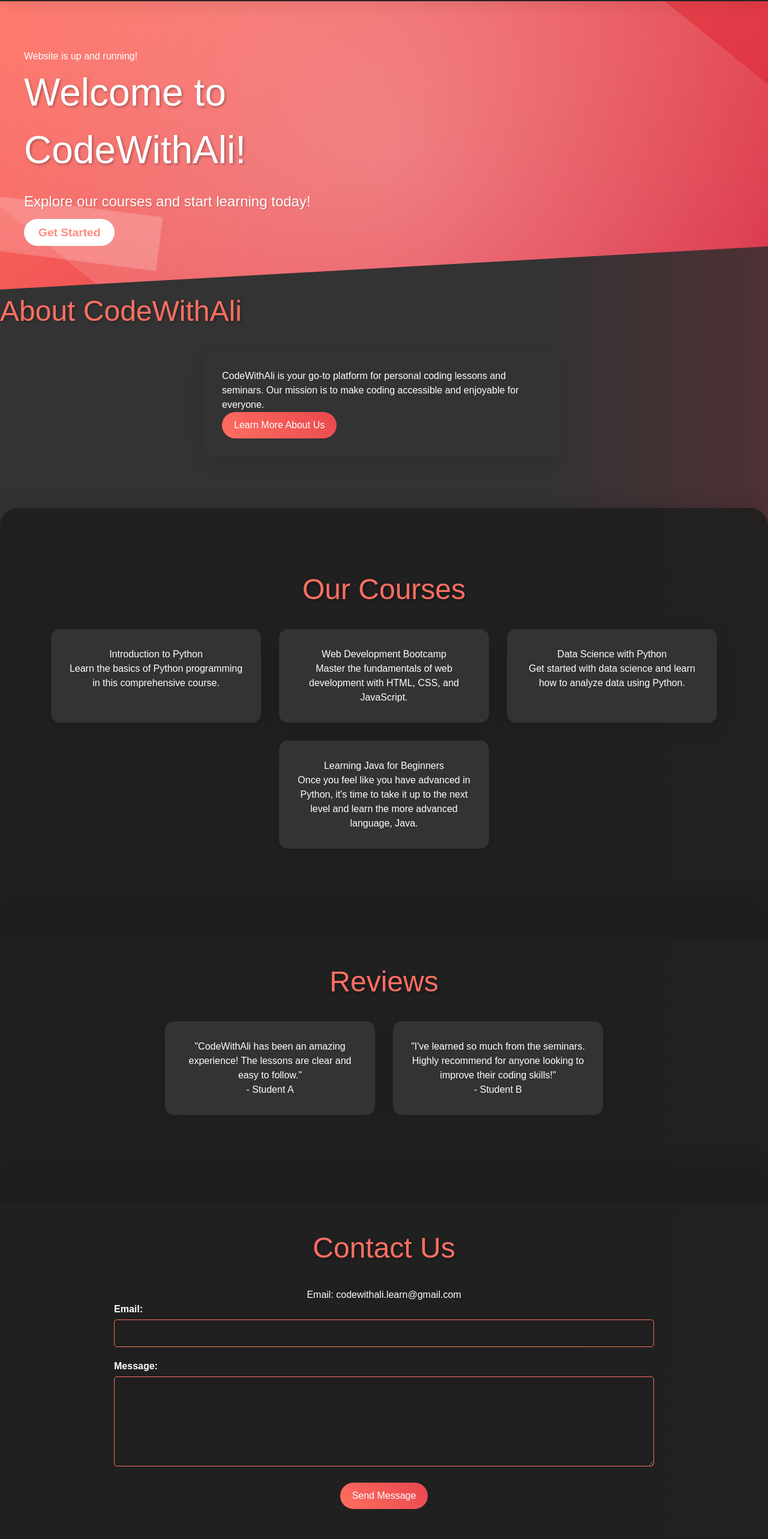
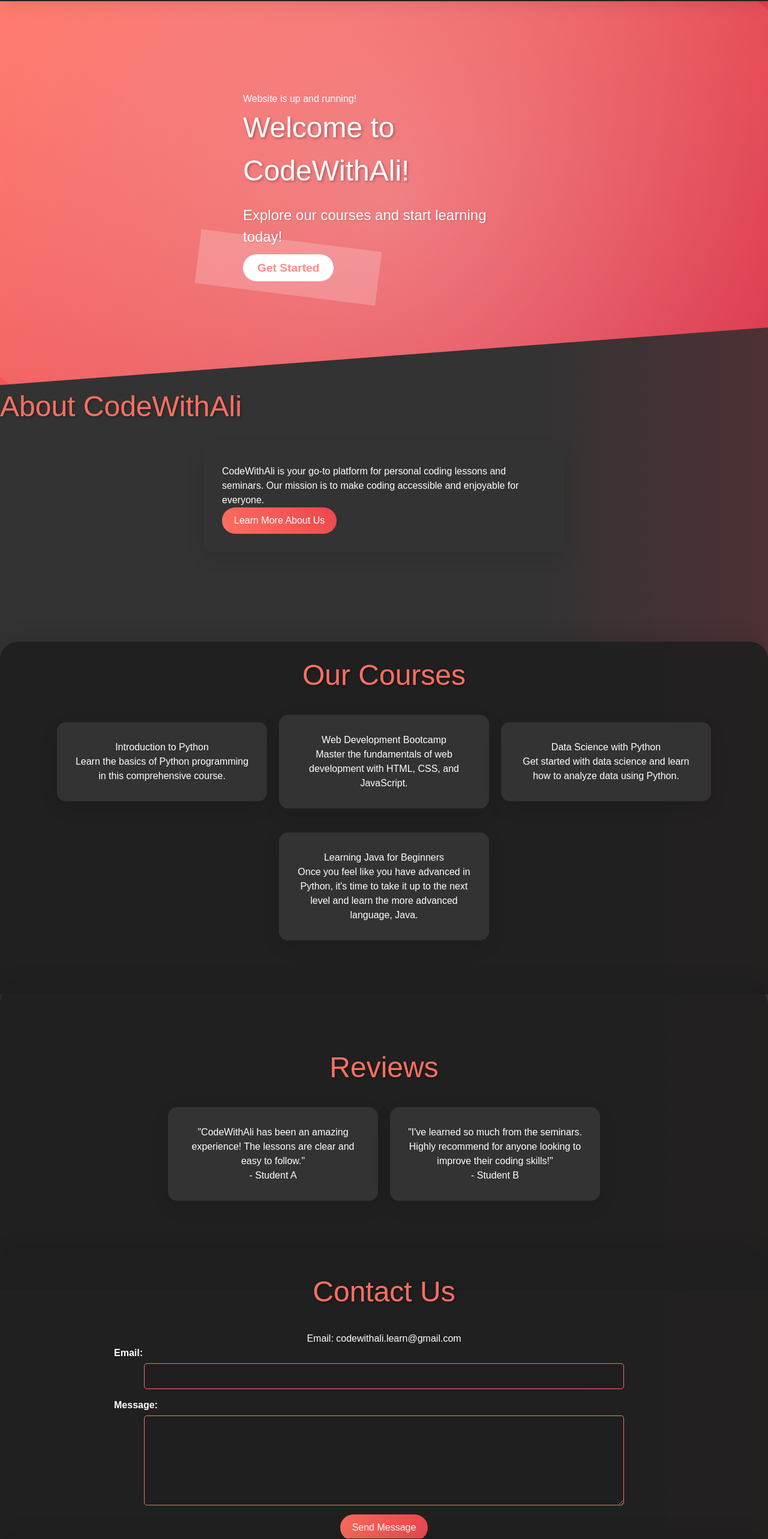
Before and after one commit to CodeWithAli-Co/CodeWithAli, a Next.js app: page / in a window 1280 px wide. Shown: the part 68-2634 px from the top of the page at 60% size. Built offline with nearby package versions, Linux system fonts and the light colour scheme.

Commit message:
Compressed the mediaSize.css by 100 lines while sizing every pixel resolution from 400-1200 and above

```diff
--- a/src/app/mediaSizing.css
+++ b/src/app/mediaSizing.css
@@ -1,159 +1,33 @@
-/* Tablet and smaller screens */
-@media (max-width: 768px) {
-    .contact-form {
-      max-width: 90%;
-      margin: 0 auto;
-    }
-
-    footer {
-      padding: 20px 0;
-      margin-top: 40px;
-    }
+/* Base styles (mobile first) */
+body, html {
+    width: 100%;
+    overflow-x: hidden;
   }
 
-  /* Mobile screens */
-  @media (max-width: 400px) {
-    body {
-      width: 100%;
-      min-height: 100vh;
-      overflow-x: hidden;
-    }
-
-    .nav-links {
-        display: none;
-      }
-
-      .mobile-menu {
-        display: block;
-      }
-
-    .hero {
-      width: 100%;
-      min-height: 80vh; /* Increase the height */
-      padding: 60px 20px; /* Increase padding top/bottom */
-      display: flex;
-      flex-direction: column;
-      justify-content: center;
-      gap: 30px; /* Add space between elements */
-      box-sizing: border-box;
-    }
-    .hero-text h1 {
-      font-size: 2.5rem; /* Slightly larger font */
-      line-height: 1.2;
-      margin-bottom: 20px;
-    }
-
-    .hero-text{
-      max-width: 500px;
-    }
-
-    .courses {
-      max-width: 100%;
-      margin: 0 auto;
-      margin-bottom: 50px;
-      padding: 20px;
-      height: auto;
-    }
-
-    .course-card {
-      height: auto;
-      min-height: 130px;
-      margin-bottom: 20px;
-    }
-
-    .course-grid,
-    .review-grid,
-    .faq-grid,
-    .about-grid {
-      width: 100%;
-      max-width: 100%;
-      height: auto;
-      display: flex;
-      flex-direction: column;
-      gap: 20px;
-      padding: 0 15px;
-    }
-
-    .contact {
-      width: 100%;
-      padding: 30px 15px;
-      margin-bottom: 30px;
-
-    }
-
-
-    .form-group {
-      width: 80%;
-      margin-bottom: 15px;
-      margin: 0 auto 15px auto;
-      display: flex;
-      flex-direction: column;
-      align-items: center;
-
-    }
-    .form-group label{
-      width: 900px;
-      text-align: center;
-      margin-bottom: 10px;
-    }
-
-    .form-group input,
-    .form-group textarea {
-      width: 100%;
-      max-width: 300px;
-      font-size: 14px;
-      padding: 10px;
-      margin: 0 auto;
-    }
-
-    .container {
-      width: 100%;
-      padding: 0 15px;
-      display: flex;
-      flex-direction: column;
-      align-items: center;
-    }
-
-    .hero-text {
-      padding: 0 15px;
-    }
-
-    .hero-text h1 {
-      font-size: 2rem;
-    }
-
-    .hero-text p {
-      font-size: 1rem;
-    }
-  /* testing menu toggle barr */
-
-  @import url('https://fonts.googleapis.com/css?family=Varela+Round');
-
-  * {
-    margin: 0;
-    padding: 0;
-    box-sizing: border-box;
+  /* Navigation styles */
+  .nav-links {
+    display: none; /* Hidden by default on mobile */
   }
 
-  html, body {
-    overflow-x: hidden;
-    height: 100%;
-    font-family: 'Varela Round', sans-serif;
+  .mobile-menu {
+    display: block;
   }
 
-  .header {
+  .menu-toggle {
     display: flex;
-    align-items: center;
-    justify-content: space-between; /* Changed to space-between */
-    width: 100%;
-    height: 60px;
-    background-color: var(--primary-color);
-    position: fixed;
-    top: 0;
-    z-index: 100;
-    padding: 0 20px;
+    cursor: pointer;
+    position: absolute;
+    z-index: 99;
+    top: 22px;
+    right: 25px;
+    height: 22px;
+    width: 22px;
+    padding: 0;
+    flex-direction: column;
+    justify-content: space-between;
   }
 
+  /* Mobile Sidebar Menu */
   .sidebar-menu {
     position: fixed;
     top: 60px;
@@ -167,9 +41,6 @@
     transition: right 0.3s ease;
     text-align: center;
   }
-  .sidebar-menu a:hover {
-    background: var(--primary-color);
-  }
 
   .sidebar-menu.active {
     right: 0;
@@ -182,149 +53,165 @@
     border-bottom: 1px solid rgba(255, 255, 255, 0.1);
   }
 
-  .sidebarMenuInner {
-    margin: 0;
-    padding: 0;
-    border-top: 1px solid rgba(255, 255, 255, 0.1);
+  .sidebar-menu a:hover {
+    background: var(--primary-color);
   }
 
-  .sidebarMenuInner li {
-    list-style: none;
-    color: #fff;
-    text-transform: uppercase;
-    font-weight: bold;
-    padding: 20px;
-    cursor: pointer;
-    border-bottom: 1px solid rgba(255, 255, 255, 0.1);
-    background: rgba(31, 31, 31, 0.95); /* Darker background for links */
+  /* Hero Section */
+  .hero {
+    width: 100%;
+    min-height: 80vh;
+    padding: 60px 20px;
+    display: flex;
+    flex-direction: column;
+    justify-content: center;
+    gap: 30px;
+    box-sizing: border-box;
   }
 
-  .sidebarMenuInner li:hover {
-    background: var(--primary-color);
-    transition: all 0.3s ease;
+  .hero-text {
+    max-width: 500px;
+    padding: 0 15px;
   }
 
-  .sidebarMenuInner li a {
-    color: #fff;
-    text-transform: uppercase;
-    font-weight: bold;
-    text-decoration: none;
-    display: block;
+  .hero-text h1 {
+    font-size: 2rem;
   }
 
-  input[type="checkbox"] {
-    display: none;
+  .hero-text p {
+    font-size: 1rem;
   }
 
-  input[type="checkbox"]:checked ~ #sidebarMenu {
-    transform: translateX(0);
+  /* Content Sections */
+  .courses {
+    width: 100%;
+    margin: 0 auto 50px;
+    padding: 20px;
+    height: auto;
   }
 
-  .sidebarIconToggle {
-    cursor: pointer;
-    position: absolute;
-    z-index: 99;
-    top: 22px;
-    right: 25px; /* Changed from left to right */
-    height: 22px;
-    width: 22px;
-    padding: 0;
+  .course-card {
+    height: auto;
+    min-height: 130px;
+    margin-bottom: 20px;
+  }
+
+/* Base styles (mobile first) */
+.course-grid,
+.review-grid,
+.faq-grid,
+.about-grid {
+  width: 100%;
+  height: auto;
+  display: flex;
+  flex-direction: column;
+  gap: 20px;
+  padding: 0 15px;
+  align-items: center; /* Centers items in column layout */
+}
+
+  /* Contact Form */
+  .contact {
+    width: 100%;
+    padding: 30px 15px;
+    margin-bottom: 30px;
+  }
+
+  .form-group {
+    width: 100%;
+    max-width: 300px;
+    margin: 0 auto 15px;
     display: flex;
     flex-direction: column;
-    justify-content: space-between;
+    align-items: center;
   }
 
-  .spinner {
-    height: 3px;
-    background-color: #fff;
-    transition: all 0.3s;
+  .form-group input,
+  .form-group textarea {
+    width: 100%;
+    font-size: 14px;
+    padding: 10px;
+    margin: 0 auto;
   }
 
-  .spinner.horizontal {
-    transition: all 0.3s;
+  /* Footer */
+  footer {
+    padding: 20px 15px;
+    margin-top: 30px;
+    text-align: center;
   }
 
-  .spinner.diagonal.part-1,
-  .spinner.diagonal.part-2 {
-    width: 100%;
+  /* Tablet breakpoint (600px and up) */
+  @media (min-width: 600px) {
+    .form-group {
+      max-width: 400px;
+    }
+
+    .hero-text h1 {
+      font-size: 2.5rem;
+    }
+
+    .hero-text p {
+      font-size: 1.2rem;
+    }
   }
 
-  input[type="checkbox"]:checked ~ .sidebarIconToggle > .horizontal {
-    opacity: 0;
+  /* Medium tablets (768px and up) */
+  @media (min-width: 768px) {
+    .form-group {
+      max-width: 500px;
+    }
+
+    .course-grid,
+    .review-grid,
+    .faq-grid,
+    .about-grid {
+      flex-direction: row;
+      flex-wrap: wrap;
+    }
   }
 
-  input[type="checkbox"]:checked ~ .sidebarIconToggle > .diagonal.part-1 {
-    transform: rotate(135deg);
-    margin-top: 8px;
-  }
-
-  input[type="checkbox"]:checked ~ .sidebarIconToggle > .diagonal.part-2 {
-    transform: rotate(-135deg);
-    margin-top: -9px;
-  }
-
-  .main {
-    margin-top: 60px;
-    padding: 20px;
-  }
-
-  .mainInner {
-    width: 100%;
-  }
-
-  /* Add a subtle box shadow to the menu */
-  #sidebarMenu {
-    box-shadow: -2px 0 5px rgba(0, 0, 0, 0.2);
-    margin-top: 120px;
-  }
-
-  /* Optional: Add transition effect to link hover */
-  .sidebarMenuInner li {
-    transition: background-color 0.3s ease, transform 0.2s ease;
-  }
-
-  .sidebarMenuInner li:hover {
-    transform: translateX(-5px);
-  }
-  .menu-toggle {
-    display: flex;
-    cursor: pointer;
-    position: absolute;
-    z-index: 99;
-    top: 22px;
-    right: 25px;
-    height: 22px;
-    width: 22px;
-    padding: 0;
-    display: flex;
-    flex-direction: column;
-    justify-content: space-between;
-  }
-
-  /* Media query for mobile */
-  @media (max-width: 480px) {
-    .sidebarIconToggle {
+  /* Desktop (900px and up) */
+  @media (min-width: 900px) {
+    .nav-links {
       display: flex;
     }
 
-    .header {
-      padding-right: 50px;
+    .mobile-menu,
+    .menu-toggle,
+    .sidebar-menu {
+      display: none;
+    }
+
+    .form-group {
+      max-width: 600px;
+    }
+
+    .hero-text h1 {
+      font-size: 3rem;
+    }
+
+    .hero-text p {
+      font-size: 1.5rem;
     }
   }
 
-  /* Mobile styles */
-
-  /* testing */
-
-
-    footer {
-      padding: 20px 15px;
-      margin-top: 30px;
-
+  /* Large Desktop (1200px and up) */
+  @media (min-width: 1200px) {
+    .form-group {
+      max-width: 800px;
     }
 
-    footer::before {
-      width: 150%;
-      height: 150%;
+    .container {
+      max-width: 1140px;
+      margin: 0 auto;
     }
   }
+
+  /* Utility classes for spacing and alignment */
+  .container {
+    width: 100%;
+    padding: 0 15px;
+    margin: 0 auto;
+    box-sizing: border-box;
+  }
```
